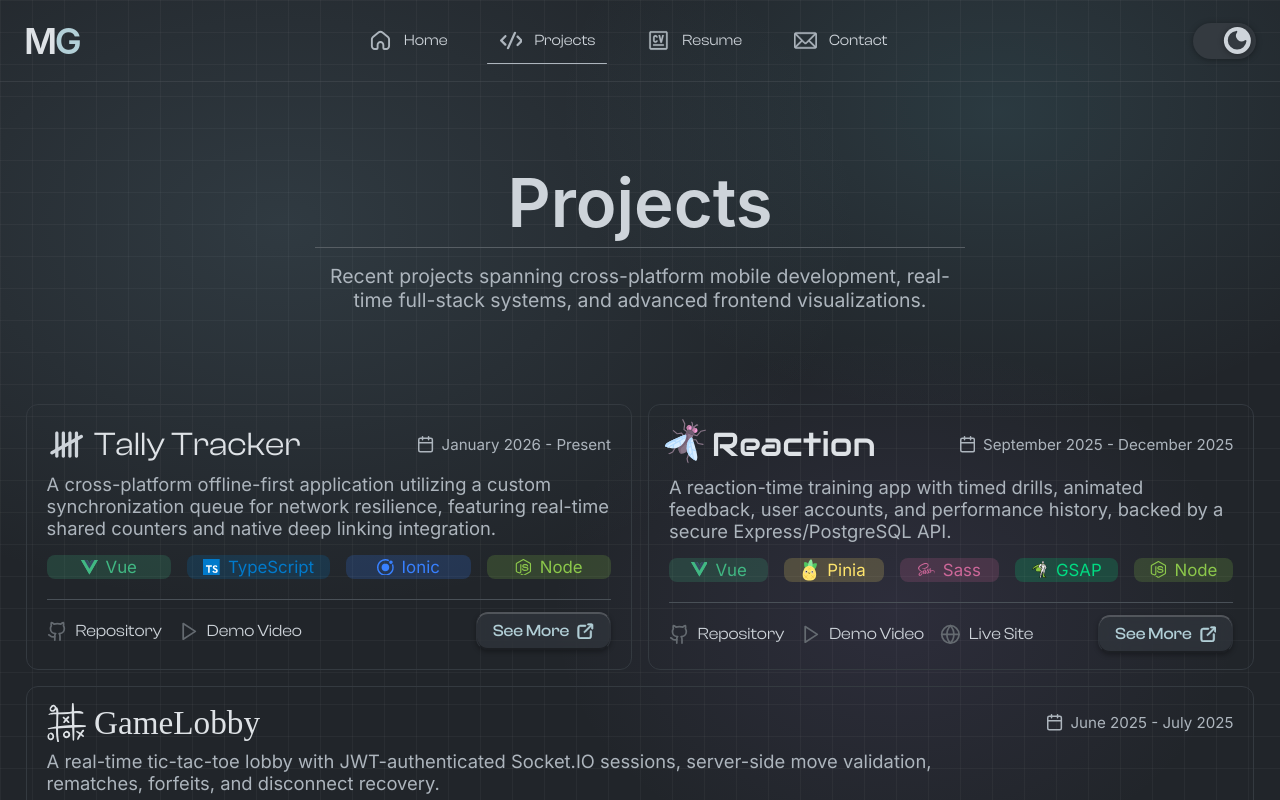
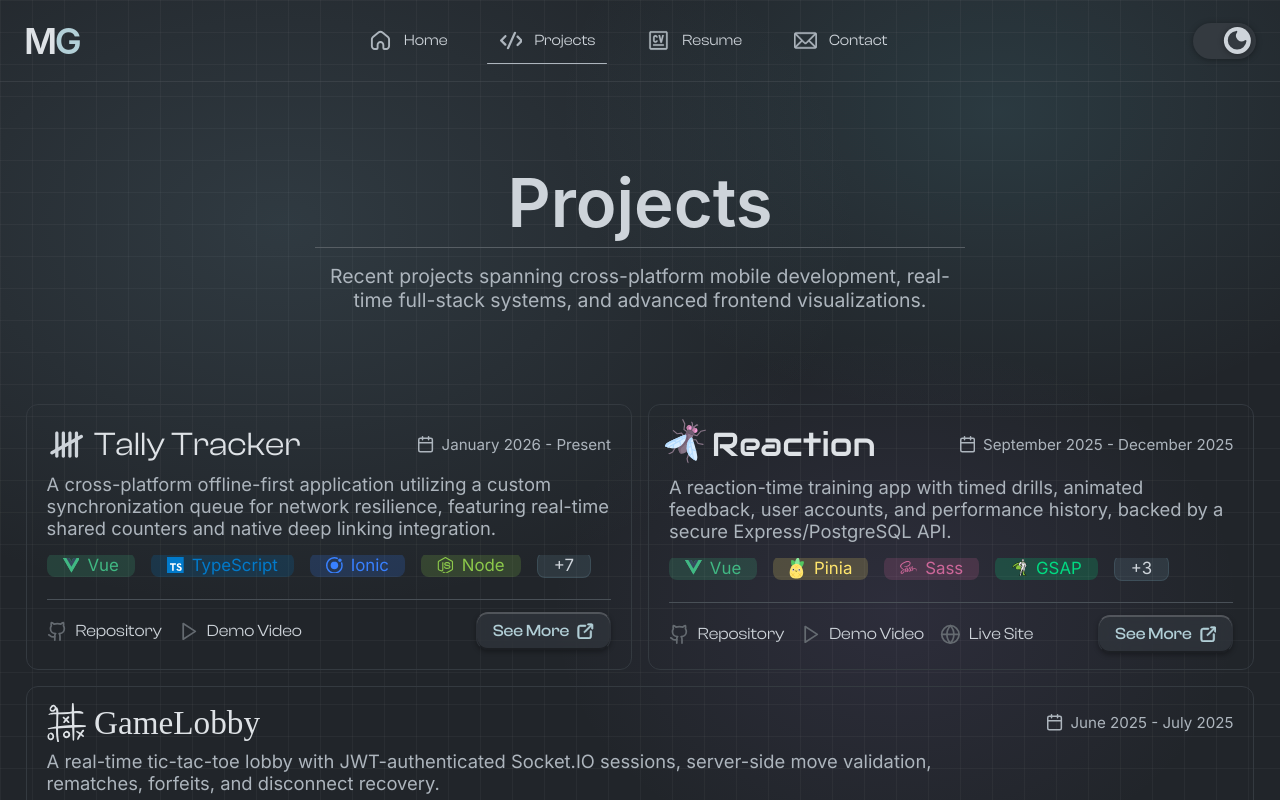
Before and after one commit to michaelgreenl/e-portfolio, a Vue app: page /projects in a window 1280 px wide. Shown: the top 800 px of the page. Built offline with nearby package versions, Linux system fonts and the light colour scheme; a web font is replaced by a local one.

Commit message:
fix(projects): summarize overflowing tool chips

```diff
--- a/src/components/Project/ProjectCard.vue
+++ b/src/components/Project/ProjectCard.vue
@@ -1,6 +1,6 @@
 <script setup>
-import { computed, ref, useTemplateRef, watch, nextTick } from 'vue';
-import { useElementBounding, useWindowSize } from '@vueuse/core';
+import { computed, nextTick, onMounted, onUnmounted, ref, shallowRef, useTemplateRef, watch } from 'vue';
+import { useResizeObserver } from '@vueuse/core';
 import { useBreakpoints } from '@/composables/useBreakpoints.js';
 import { useGsap } from '@/composables/useGsap.js';
 import { projectAnimations } from '@/animations/page/projects.js';
@@ -58,28 +58,79 @@ const externalLinkRespText = (projectSlug, externalLinks) => {
 const cardEl = ref(null);
 const { registerAnim } = useGsap(cardEl);
 const toolChipsContainer = useTemplateRef('toolChipsContainer');
+const toolChipList = useTemplateRef('toolChipList');
+const toolChips = useTemplateRef('toolChips');
+const toolOverflow = useTemplateRef('toolOverflow');
 const projectSelected = ref(false);
 const autoplayVideo = ref(false);
+const visibleToolCount = shallowRef(props.project.stack.length);
+
+const hiddenToolCount = computed(() => props.project.stack.length - visibleToolCount.value);
+const hiddenToolsLabel = computed(() => props.project.stack.slice(visibleToolCount.value).join(', '));
+
+let toolMeasurementFrame;
+
+function getToolChipElements() {
+    return (toolChips.value ?? []).map((chip) => chip?.$el ?? chip).filter((chip) => chip instanceof HTMLElement);
+}
+
+function measureVisibleTools() {
+    const listEl = toolChipList.value;
+    const overflowEl = toolOverflow.value;
+    const chipElements = getToolChipElements();
+
+    if (!listEl || !overflowEl || chipElements.length === 0) return;
+
+    const availableWidth = listEl.clientWidth;
+    const gap = Number.parseFloat(getComputedStyle(listEl).columnGap) || 0;
+    const chipWidths = chipElements.map((chip) => chip.getBoundingClientRect().width);
+    const allChipsWidth = chipWidths.reduce((total, width) => total + width, 0) + gap * (chipWidths.length - 1);
+
+    let nextVisibleCount = chipWidths.length;
+
+    if (allChipsWidth > availableWidth) {
+        const overflowWidth = overflowEl.getBoundingClientRect().width;
+        let usedWidth = overflowWidth;
+
+        nextVisibleCount = 0;
+        chipWidths.some((width) => {
+            const nextWidth = usedWidth + gap + width;
+
+            if (nextWidth > availableWidth) return true;
+
+            usedWidth = nextWidth;
+            nextVisibleCount += 1;
+            return false;
+        });
+
+        nextVisibleCount = Math.max(nextVisibleCount, 1);
+    }
+
+    if (visibleToolCount.value !== nextVisibleCount) {
+        visibleToolCount.value = nextVisibleCount;
+        nextTick(scheduleVisibleToolMeasurement);
+    }
+}
+
+function scheduleVisibleToolMeasurement() {
+    cancelAnimationFrame(toolMeasurementFrame);
+    toolMeasurementFrame = requestAnimationFrame(measureVisibleTools);
+}
+
+useResizeObserver(toolChipsContainer, scheduleVisibleToolMeasurement);
+
+onMounted(async () => {
+    await nextTick();
+    await document.fonts?.ready;
+    scheduleVisibleToolMeasurement();
+});
+
+onUnmounted(() => cancelAnimationFrame(toolMeasurementFrame));
 
 const anims = {
     showSelectedProjectDetails: registerAnim(projectAnimations.showSelectedProjectDetails),
     hideSelectedProjectDetails: registerAnim(projectAnimations.hideSelectedProjectDetails),
 };
-
-const { top: toolChipTop } = useElementBounding(toolChipsContainer);
-const { height: viewportHeight } = useWindowSize();
-
-const toolChipsYValue = computed(() => {
-    if (!toolChipsContainer.value) return undefined;
-
-    if (toolChipTop.value <= viewportHeight.value * 0.45) {
-        return 'top-third';
-    } else if (toolChipTop.value <= viewportHeight.value * 0.65) {
-        return 'middle-third';
-    }
-
-    return undefined;
-});
 
 const shouldSkipSelectedDetailsAnimation = () =>
     bp.isLaptop.value || window.matchMedia('(prefers-reduced-motion: reduce)').matches;
@@ -195,9 +246,27 @@ defineExpose({ openProject, projectSelected, scrollToSelectedCard });
 
             <p class="card-description">{{ project.description.short }}</p>
 
-            <div ref="toolChipsContainer" class="tool-chips-container" :class="`${toolChipsYValue}`">
-                <div class="card-tool-chips">
-                    <ToolChip v-for="tool in project.stack" :key="tool" :tool="tool" class="chip" />
+            <div ref="toolChipsContainer" class="tool-chips-container">
+                <div ref="toolChipList" class="card-tool-chips">
+                    <ToolChip
+                        v-for="(tool, index) in project.stack"
+                        ref="toolChips"
+                        :key="tool"
+                        :tool="tool"
+                        class="chip"
+                        :class="{ 'is-hidden': index >= visibleToolCount }"
+                        :aria-hidden="index >= visibleToolCount"
+                    />
+
+                    <span
+                        ref="toolOverflow"
+                        class="tool-overflow"
+                        :class="{ 'is-hidden': hiddenToolCount === 0 }"
+                        :aria-label="`${hiddenToolCount} more tools: ${hiddenToolsLabel}`"
+                        :title="hiddenToolsLabel"
+                    >
+                        +{{ hiddenToolCount }}
+                    </span>
                 </div>
             </div>
 
@@ -243,7 +312,7 @@ defineExpose({ openProject, projectSelected, scrollToSelectedCard });
                     @click.stop="projectSelected ? closeProject() : openProject()"
                     :text="`See ${projectSelected ? 'Less' : 'More'}`"
                     :iconRight="ArrowIcon"
-                            preset="glass"
+                    preset="glass"
                 />
                 <Button
                     v-else
@@ -452,95 +521,20 @@ p {
     width: 100%;
 }
 
-$inset-width: 12px;
-
 .tool-chips-container {
-    position: relative;
     margin-top: $space-2;
     border-radius: $radius-sm;
-
-    &::before,
-    &::after {
-        background-color: #272c3099;
-
-        @include bp-md-tablet {
-            display: none;
-        }
-
-        @include theme-light {
-            background-color: #dee2e699;
-        }
-    }
-
-    &::before {
-        position: absolute;
-        top: 0;
-        bottom: 3px;
-        left: -1px; // account for coverage when card's scale increases on hover
-        z-index: 100;
-        width: $inset-width;
-        content: '';
-        mask-image: linear-gradient(-90deg, transparent, #000);
-    }
-
-    &::after {
-        position: absolute;
-        top: 0;
-        right: -1px; // account for coverage when card's scale increases on hover
-        bottom: 3px;
-        z-index: 100;
-        width: $inset-width;
-        content: '';
-        mask-image: linear-gradient(90deg, transparent, #000);
-    }
-
-    @include theme-dark {
-        &.top-third {
-            &::before,
-            &::after {
-                background-color: #2e363b99;
-            }
-        }
-
-        &.middle-third {
-            &::before,
-            &::after {
-                background-color: #2d323699;
-            }
-        }
-    }
-
-    @include theme-light {
-        &.top-third {
-            &::before,
-            &::after {
-                background-color: #d7dde385;
-            }
-        }
-    }
 }
 
 .card-tool-chips {
     position: relative;
     gap: $space-4;
     padding-bottom: $space-2;
-    overflow: scroll hidden;
+    overflow: hidden;
     font-size: 1.1em;
 
     :deep(.chip-container) {
         max-width: none !important;
-
-        &:first-child {
-            margin-left: calc($inset-width - 4px);
-        }
-
-        &:last-child {
-            margin-right: calc($inset-width - 4px);
-        }
-
-        @include bp-md-tablet {
-            margin: 0 !important;
-        }
     }
 
     @include bp-sm-phone {
@@ -548,15 +542,34 @@ $inset-width: 12px;
     }
 
     @include bp-md-tablet {
-        flex-wrap: wrap;
         height: $size-8;
-        overflow: hidden;
     }
 
     .chip {
-        flex: 1;
+        flex: 0 0 auto;
         font-size: 1.2em;
     }
+
+    .is-hidden {
+        position: absolute;
+        visibility: hidden;
+        pointer-events: none;
+    }
+}
+
+.tool-overflow {
+    @include flex-center-all;
+
+    flex: 0 0 auto;
+    height: 1em;
+    padding: $space-3 $space-4;
+    font-family: $secondary-font-stack;
+    font-size: 1.2em;
+    color: $color-text-primary;
+    white-space: nowrap;
+    background-color: color-mix(in srgb, $color-primary 18%, transparent);
+    border: 1px solid color-mix(in srgb, $color-primary 24%, transparent);
+    border-radius: $radius-sm;
 }
 
 .demo-video {
```
